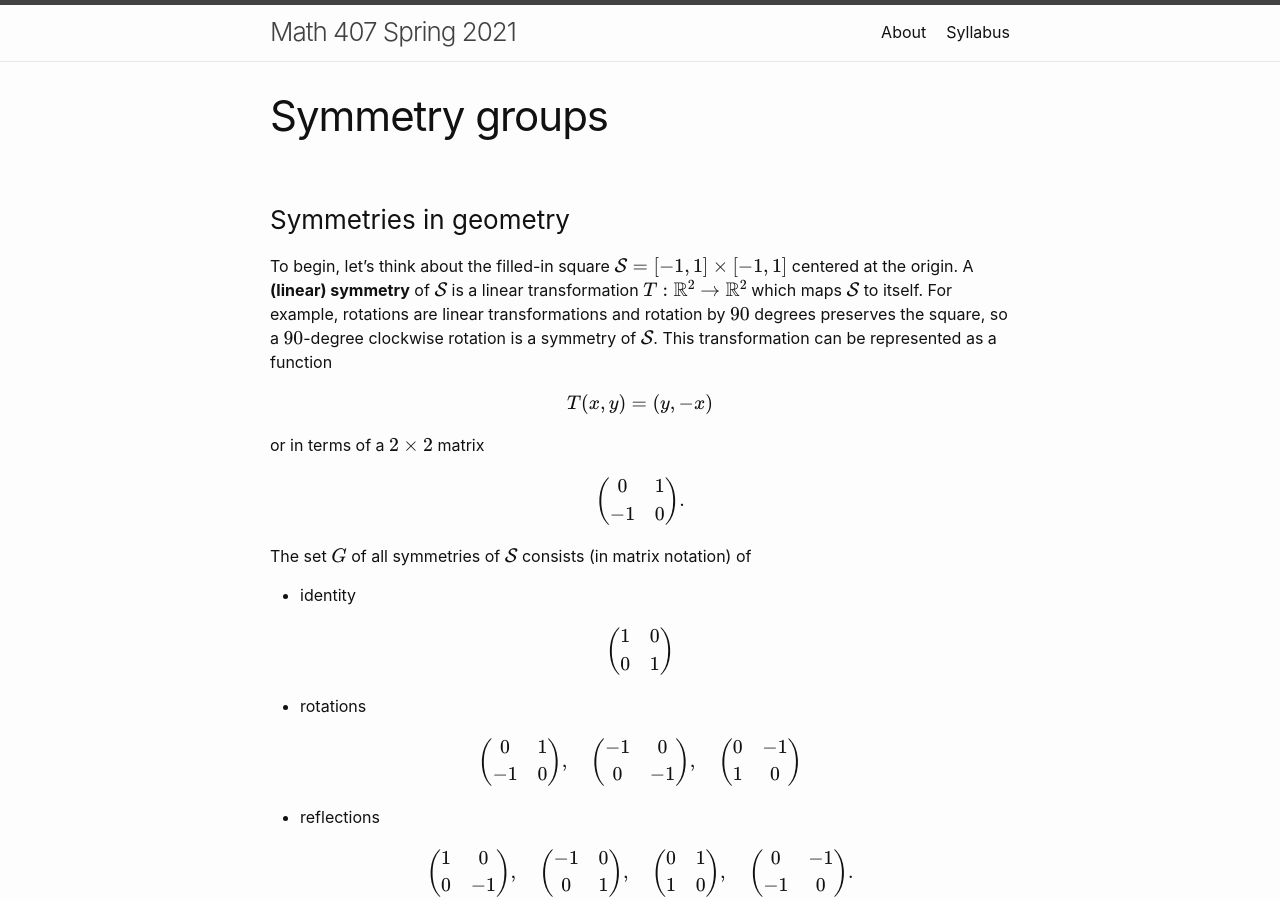
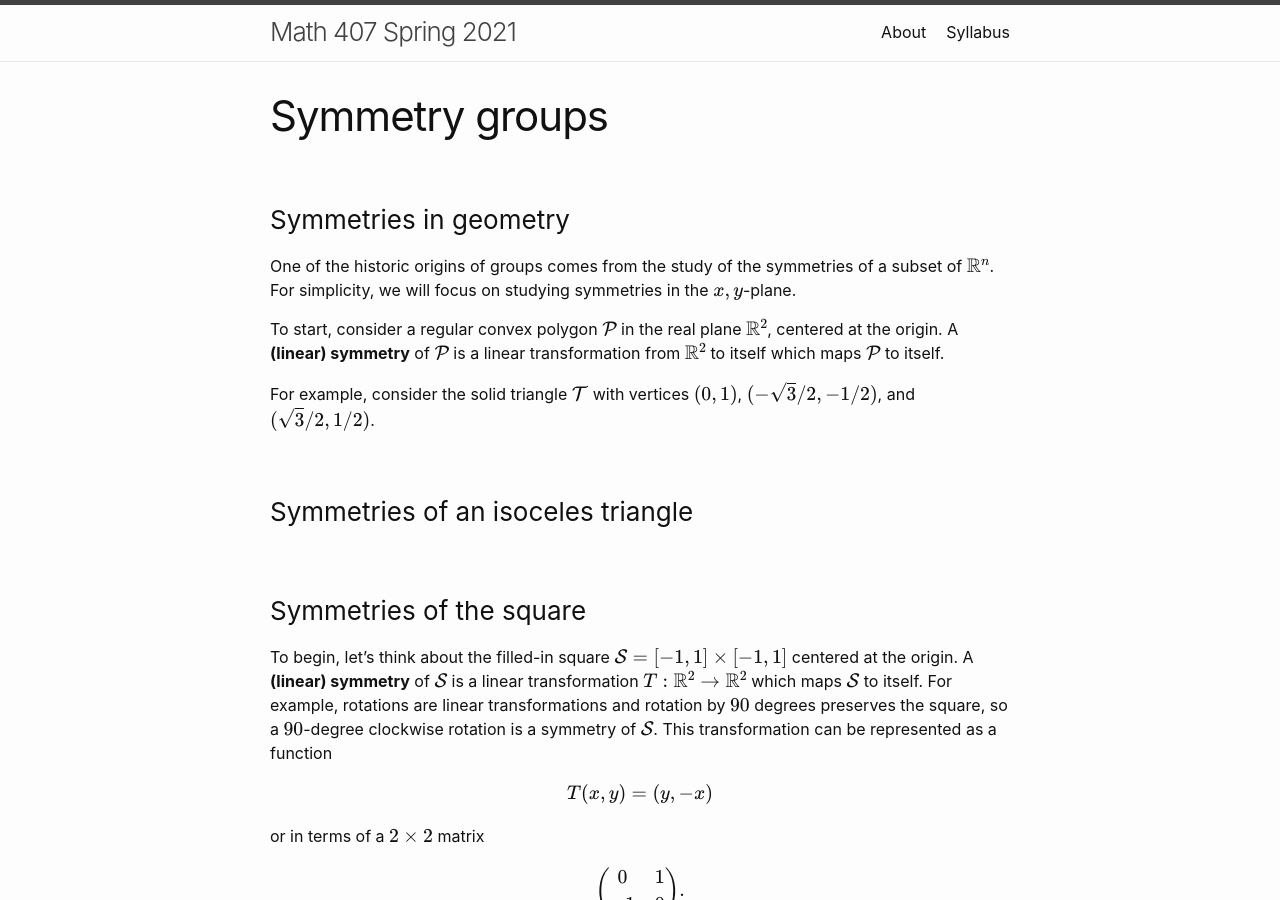
Before and after one commit to wcasper/math407spring2021, a Jekyll site: the page built from topics/symmetry-groups.md, in a window 1280 px wide and 900 px high. Built offline with Jekyll 4.4.1, drawn with Linux system fonts in a browser that asks for light colours.

Commit message:
rewriting symmetry groups

```diff
--- a/topics/symmetry-groups.md
+++ b/topics/symmetry-groups.md
@@ -5,6 +5,16 @@ title: Symmetry groups
 
 
 ### Symmetries in geometry
+One of the historic origins of groups comes from the study of the symmetries of a subset of $$\mathbb R^n$$.  For simplicity, we will focus on studying symmetries in the $$x,y$$-plane.
+
+To start, consider a regular convex polygon $$\mathcal P$$ in the real plane $$\mathbb R^2$$, centered at the origin.  A **(linear) symmetry** of $$\mathcal P$$ is a linear transformation from $$\mathbb R^2$$ to itself which maps $$\mathcal P$$ to itself.
+
+For example, consider the solid triangle $$\mathcal T$$ with vertices $$(0,1)$$, $$(-\sqrt{3}/2,-1/2)$$, and $$(\sqrt{3}/2,1/2)$$.
+
+
+### Symmetries of an isoceles triangle
+
+### Symmetries of the square
 To begin, let's think about the filled-in square $$\mathcal S = [-1,1]\times[-1,1]$$ centered at the origin.  A **(linear) symmetry** of $$\mathcal S$$ is a linear transformation $$T: \mathbb R^2\rightarrow\mathbb R^2$$ which maps $$\mathcal S$$ to itself.  For example, rotations are linear transformations and rotation by $$90$$ degrees preserves the square, so a $$90$$-degree clockwise rotation is a symmetry of $$\mathcal S$$.  This transformation can be represented as a function
 
 $$T(x,y) = (y,-x)$$
```
